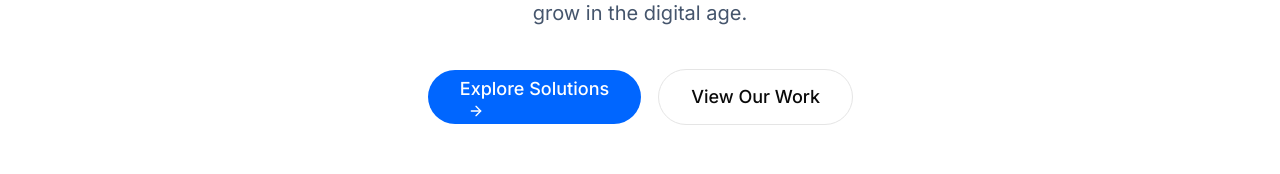
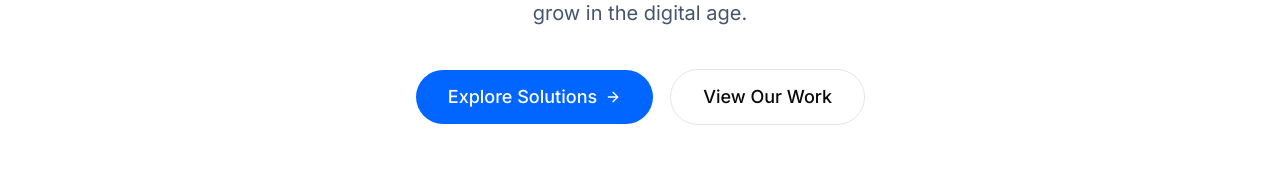
Before and after one commit to timothymayor/tsmdigitalwebportfolio, a React (Vite) app: page / in a window 1280 px wide. Shown: the part 521-695 px from the top of the page. Built offline with nearby package versions, Linux system fonts and the light colour scheme.

Commit message:
feat: Enhance button link styling
Adjusts button elements to ensure they are full-width and centered within their containers, improving visual consistency and touch target size on various screen sizes.

```diff
--- a/src/App.tsx
+++ b/src/App.tsx
@@ -184,7 +184,7 @@ export default function App() {
               </a>
             ))}
             <Button asChild className="bg-brand-primary hover:bg-brand-primary/90 text-white rounded-full px-6">
-              <a href="#contact">Get Started</a>
+              <a href="#contact" className="flex items-center justify-center w-full h-full">Get Started</a>
             </Button>
           </nav>
 
@@ -253,10 +253,12 @@ export default function App() {
                 </p>
                 <div className="flex flex-col sm:flex-row items-center justify-center gap-4">
                   <Button asChild size="lg" className="bg-brand-primary hover:bg-brand-primary/90 text-white rounded-full px-8 h-14 text-lg w-full sm:w-auto">
-                    <a href="#services">Explore Solutions <ArrowRight className="ml-2 w-5 h-5" /></a>
+                    <a href="#services" className="flex items-center justify-center w-full h-full gap-2">
+                      Explore Solutions <ArrowRight className="w-5 h-5" />
+                    </a>
                   </Button>
                   <Button asChild size="lg" variant="outline" className="rounded-full px-8 h-14 text-lg w-full sm:w-auto">
-                    <a href="#projects">View Our Work</a>
+                    <a href="#projects" className="flex items-center justify-center w-full h-full">View Our Work</a>
                   </Button>
                 </div>
               </motion.div>
```
